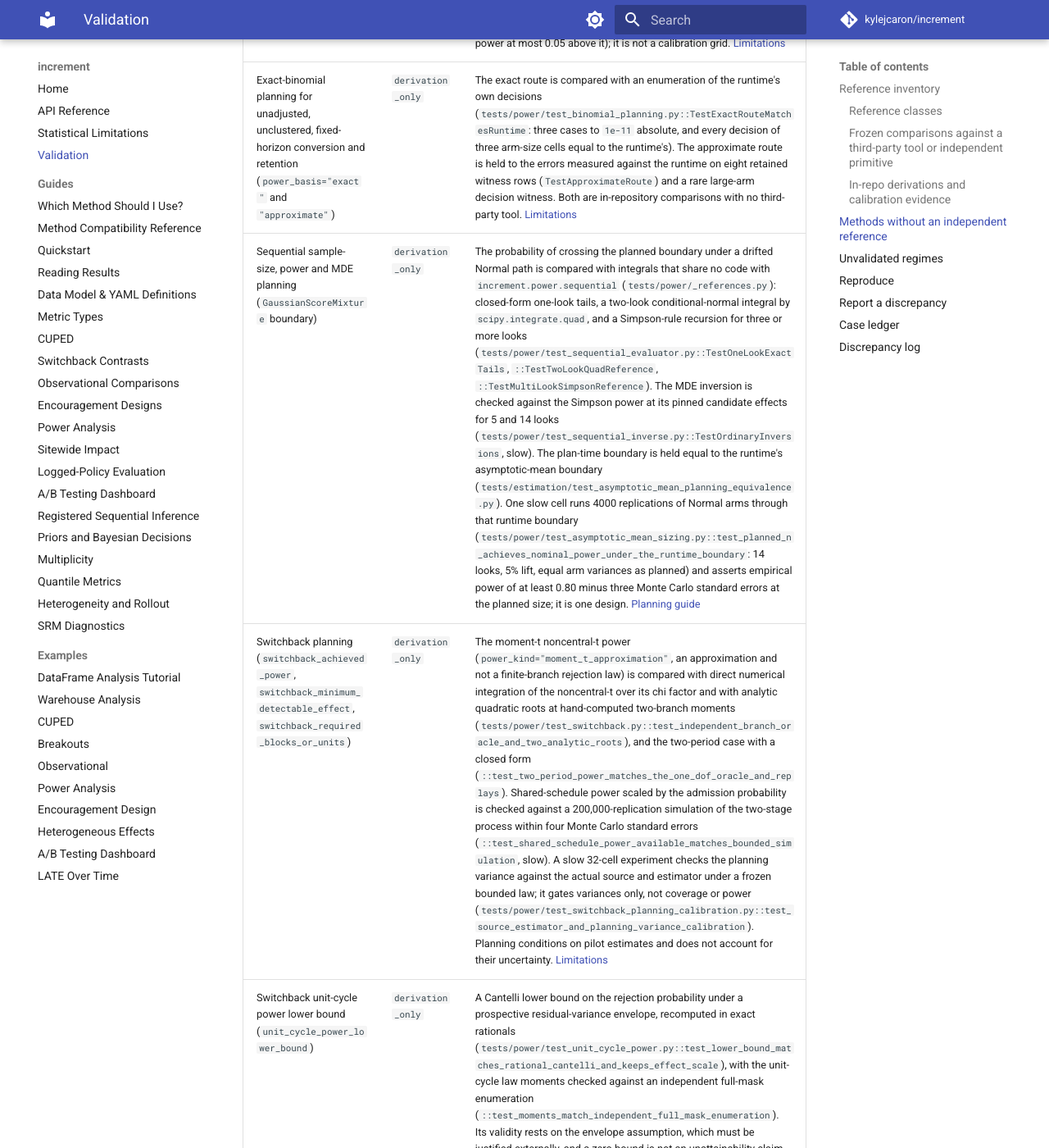
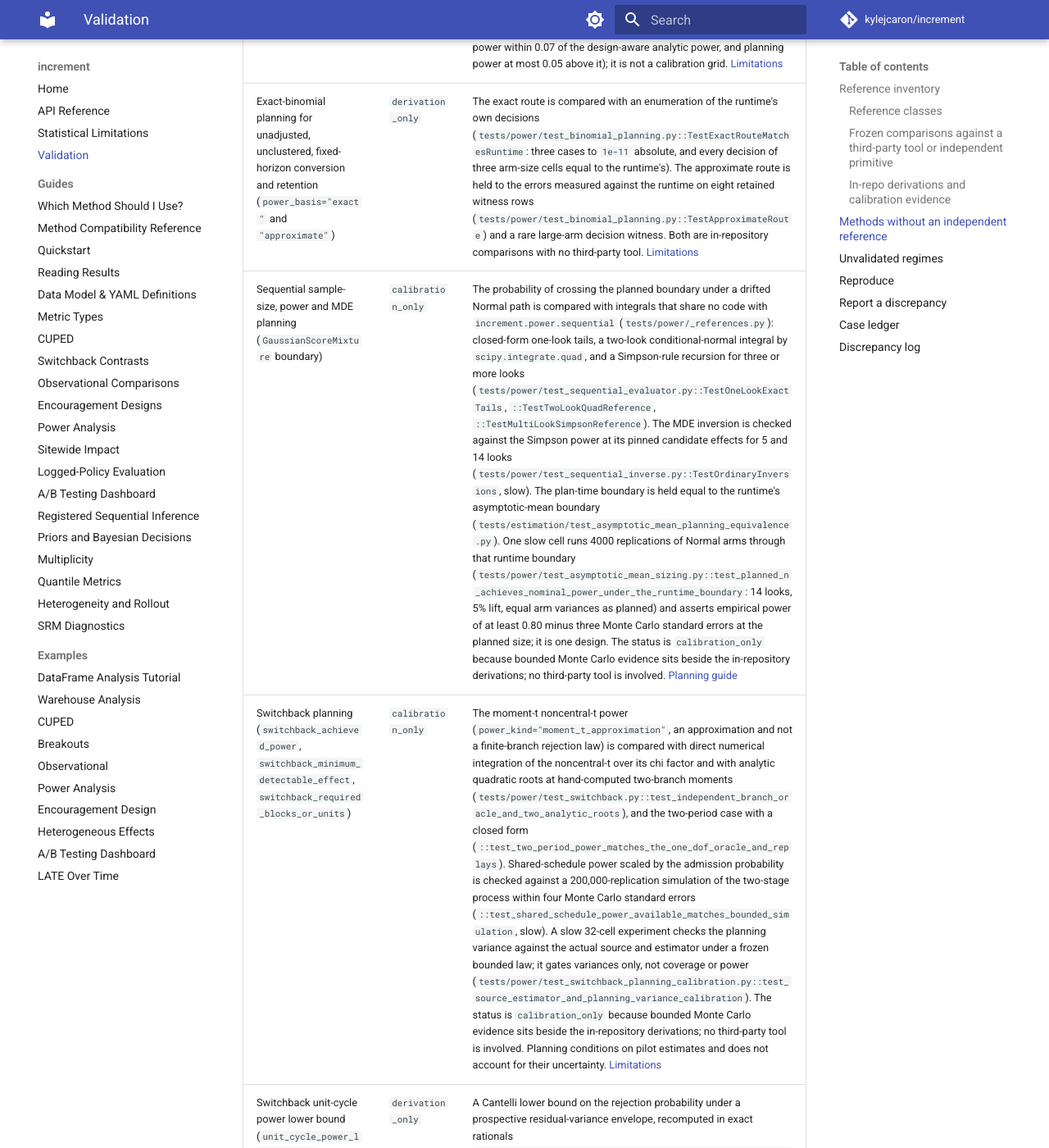
Before and after one commit to kylejcaron/increment, an MkDocs documentation site: the page built from docs/validation.md, in a window 1280 px wide and 1400 px high, scrolled down 10795 px. Shown: the whole window at 82% size. Built offline with MkDocs 1.6.1 and Material for MkDocs 9.7.7, drawn with Linux system fonts in a browser that asks for light colours; comment, search, counter and statistics services are not loaded; some of the changed text lies outside the part shown.

Commit message:
docs: classify planning evidence with Monte Carlo cells as calibration_only and qualify cited selectors

```diff
--- a/docs/validation.md
+++ b/docs/validation.md
@@ -75,8 +75,9 @@ exists beyond the frozen comparisons above.
 ## Methods without an independent reference
 
 Status values: `none_found` (a matched reference was not found or does not match the estimand),
-`derivation_only` (in-repo derivation or enumeration only), `calibration_only` (bounded Monte
-Carlo evidence only), `campaign_pending` (a registered campaign exists and has not been executed).
+`derivation_only` (in-repo derivation or enumeration, with no Monte Carlo evidence),
+`calibration_only` (bounded Monte Carlo evidence, which may accompany in-repo derivations; no
+third-party comparison), `campaign_pending` (a registered campaign exists and has not been executed).
 
 | Method | Status | Basis and where the guarantee is stated |
 |---|---|---|
@@ -93,11 +94,11 @@ Carlo evidence only), `campaign_pending` (a registered campaign exists and has n
 | Switchback unit-cycle t reference | `calibration_only` | An analytic lower bound on the miscoverage of the unit-t pivot in one small-N cell (0.0565 against a nominal 0.05; `tests/simulate/test_unit_cycle_calibration.py::test_corrected_counterexample_and_corrected_envelope`) is a derivation that contradicts nominal coverage there. Two slow parameter-recovery cells run the default independent unit-cycle path end to end (`tests/simulate/test_switchback.py::test_supported_switchback_calibration_is_covered` and `::test_switchback_null_effect_type_i_calibration`: 120 units, 4 cycles, 24 replications each, treatment effects 2.0 and 0.0); each asserts only that unconditional coverage lies between 0.80 and 1.0 and that bias is below 0.15, a weak floor on a small replication count that does not establish nominal coverage. [Limitations](limitations.md#the-switchback-t-reference-is-itself-an-approximation) |
 | Switchback shared-block t reference | `calibration_only` | One slow parameter-recovery cell exercises the shared-schedule block-t path (`tests/simulate/test_switchback.py::test_shared_schedule_block_t_refuses_degenerate_cycle_order_and_recovers_coverage`): 3 units, 6 blocks, `probability_ct=0.8`, 400 replications, null treatment effect. About a quarter of replications realize a single cycle order and are refused (`source.frame.switchback.schedule`); the asserted bound is coverage of at least 0.85 conditional on an interval being produced, a floor and not nominal coverage. No other shared-block cell is inventoried, and the independent unit-cycle calibration cells declare independent Bernoulli unit-cycle orders only. |
 | Fixed-horizon arm sample-size, power and MDE solvers (log-ratio planning model) | `calibration_only` | The planning scale is the log relative lift with a planned variance, whereas `power.t.test` is an additive pooled-variance, equal-allocation calculation; the estimands do not match and no estimator was added to force a match, so no third-party comparison exists. Bounded Monte Carlo evidence is one slow cell (`tests/power/test_calibration.py::TestCalibration::test_power_calibration`: a Negative Binomial count at a 10% lift planned for 0.80 power, 200 replications through the full pipeline, empirical power within 0.07 of the design-aware analytic power, and planning power at most 0.05 above it); it is not a calibration grid. [Limitations](limitations.md#arm-power-planning-depends-on-declared-alternative-arm-variance-shapes) |
-| Exact-binomial planning for unadjusted, unclustered, fixed-horizon conversion and retention (`power_basis="exact"` and `"approximate"`) | `derivation_only` | The exact route is compared with an enumeration of the runtime's own decisions (`tests/power/test_binomial_planning.py::TestExactRouteMatchesRuntime`: three cases to `1e-11` absolute, and every decision of three arm-size cells equal to the runtime's). The approximate route is held to the errors measured against the runtime on eight retained witness rows (`TestApproximateRoute`) and a rare large-arm decision witness. Both are in-repository comparisons with no third-party tool. [Limitations](limitations.md#conversion-planning-matches-the-exact-binomial-decision-only-within-a-budget) |
-| Sequential sample-size, power and MDE planning (`GaussianScoreMixture` boundary) | `derivation_only` | The probability of crossing the planned boundary under a drifted Normal path is compared with integrals that share no code with `increment.power.sequential` (`tests/power/_references.py`): closed-form one-look tails, a two-look conditional-normal integral by `scipy.integrate.quad`, and a Simpson-rule recursion for three or more looks (`tests/power/test_sequential_evaluator.py::TestOneLookExactTails`, `::TestTwoLookQuadReference`, `::TestMultiLookSimpsonReference`). The MDE inversion is checked against the Simpson power at its pinned candidate effects for 5 and 14 looks (`tests/power/test_sequential_inverse.py::TestOrdinaryInversions`, slow). The plan-time boundary is held equal to the runtime's asymptotic-mean boundary (`tests/estimation/test_asymptotic_mean_planning_equivalence.py`). One slow cell runs 4000 replications of Normal arms through that runtime boundary (`tests/power/test_asymptotic_mean_sizing.py::test_planned_n_achieves_nominal_power_under_the_runtime_boundary`: 14 looks, 5% lift, equal arm variances as planned) and asserts empirical power of at least 0.80 minus three Monte Carlo standard errors at the planned size; it is one design. [Planning guide](guides/power-analysis.md#fixed-and-sequential-planning) |
-| Switchback planning (`switchback_achieved_power`, `switchback_minimum_detectable_effect`, `switchback_required_blocks_or_units`) | `derivation_only` | The moment-t noncentral-t power (`power_kind="moment_t_approximation"`, an approximation and not a finite-branch rejection law) is compared with direct numerical integration of the noncentral-t over its chi factor and with analytic quadratic roots at hand-computed two-branch moments (`tests/power/test_switchback.py::test_independent_branch_oracle_and_two_analytic_roots`), and the two-period case with a closed form (`::test_two_period_power_matches_the_one_dof_oracle_and_replays`). Shared-schedule power scaled by the admission probability is checked against a 200,000-replication simulation of the two-stage process within four Monte Carlo standard errors (`::test_shared_schedule_power_available_matches_bounded_simulation`, slow). A slow 32-cell experiment checks the planning variance against the actual source and estimator under a frozen bounded law; it gates variances only, not coverage or power (`tests/power/test_switchback_planning_calibration.py::test_source_estimator_and_planning_variance_calibration`). Planning conditions on pilot estimates and does not account for their uncertainty. [Limitations](limitations.md#switchback-planning-requires-its-own-model) |
+| Exact-binomial planning for unadjusted, unclustered, fixed-horizon conversion and retention (`power_basis="exact"` and `"approximate"`) | `derivation_only` | The exact route is compared with an enumeration of the runtime's own decisions (`tests/power/test_binomial_planning.py::TestExactRouteMatchesRuntime`: three cases to `1e-11` absolute, and every decision of three arm-size cells equal to the runtime's). The approximate route is held to the errors measured against the runtime on eight retained witness rows (`tests/power/test_binomial_planning.py::TestApproximateRoute`) and a rare large-arm decision witness. Both are in-repository comparisons with no third-party tool. [Limitations](limitations.md#conversion-planning-matches-the-exact-binomial-decision-only-within-a-budget) |
+| Sequential sample-size, power and MDE planning (`GaussianScoreMixture` boundary) | `calibration_only` | The probability of crossing the planned boundary under a drifted Normal path is compared with integrals that share no code with `increment.power.sequential` (`tests/power/_references.py`): closed-form one-look tails, a two-look conditional-normal integral by `scipy.integrate.quad`, and a Simpson-rule recursion for three or more looks (`tests/power/test_sequential_evaluator.py::TestOneLookExactTails`, `::TestTwoLookQuadReference`, `::TestMultiLookSimpsonReference`). The MDE inversion is checked against the Simpson power at its pinned candidate effects for 5 and 14 looks (`tests/power/test_sequential_inverse.py::TestOrdinaryInversions`, slow). The plan-time boundary is held equal to the runtime's asymptotic-mean boundary (`tests/estimation/test_asymptotic_mean_planning_equivalence.py`). One slow cell runs 4000 replications of Normal arms through that runtime boundary (`tests/power/test_asymptotic_mean_sizing.py::test_planned_n_achieves_nominal_power_under_the_runtime_boundary`: 14 looks, 5% lift, equal arm variances as planned) and asserts empirical power of at least 0.80 minus three Monte Carlo standard errors at the planned size; it is one design. The status is `calibration_only` because bounded Monte Carlo evidence sits beside the in-repository derivations; no third-party tool is involved. [Planning guide](guides/power-analysis.md#fixed-and-sequential-planning) |
+| Switchback planning (`switchback_achieved_power`, `switchback_minimum_detectable_effect`, `switchback_required_blocks_or_units`) | `calibration_only` | The moment-t noncentral-t power (`power_kind="moment_t_approximation"`, an approximation and not a finite-branch rejection law) is compared with direct numerical integration of the noncentral-t over its chi factor and with analytic quadratic roots at hand-computed two-branch moments (`tests/power/test_switchback.py::test_independent_branch_oracle_and_two_analytic_roots`), and the two-period case with a closed form (`::test_two_period_power_matches_the_one_dof_oracle_and_replays`). Shared-schedule power scaled by the admission probability is checked against a 200,000-replication simulation of the two-stage process within four Monte Carlo standard errors (`::test_shared_schedule_power_available_matches_bounded_simulation`, slow). A slow 32-cell experiment checks the planning variance against the actual source and estimator under a frozen bounded law; it gates variances only, not coverage or power (`tests/power/test_switchback_planning_calibration.py::test_source_estimator_and_planning_variance_calibration`). The status is `calibration_only` because bounded Monte Carlo evidence sits beside the in-repository derivations; no third-party tool is involved. Planning conditions on pilot estimates and does not account for their uncertainty. [Limitations](limitations.md#switchback-planning-requires-its-own-model) |
 | Switchback unit-cycle power lower bound (`unit_cycle_power_lower_bound`) | `derivation_only` | A Cantelli lower bound on the rejection probability under a prospective residual-variance envelope, recomputed in exact rationals (`tests/power/test_unit_cycle_power.py::test_lower_bound_matches_rational_cantelli_and_keeps_effect_scale`), with the unit-cycle law moments checked against an independent full-mask enumeration (`::test_moments_match_independent_full_mask_enumeration`). Its validity rests on the envelope assumption, which must be justified externally, and a zero bound is not an unattainability claim. [Limitations](limitations.md#the-switchback-t-reference-is-itself-an-approximation) |
-| Segment-heterogeneity power (`segment_pairwise_*`, `joint_q_power_fixed`, `joint_q_power_random`) | `calibration_only` | `joint_q_power_fixed` is compared with a 2000-replication simulation at one unequal-variance cell (absolute difference below 0.05, `tests/test_hte_calibration.py::TestPowerSolverCalibration`); `joint_q_power_random` with an 80,000-replication simulation at one cell with an 8-fold variance spread (relative difference below 5%, `tests/power/test_core.py`, `test_random_effects_fixed_effects_agree_on_calibration`), is exact only for equal variances, and its docstring reports up to +12.8% relative error at a 50-fold spread; the pairwise sizing formula is recomputed in closed form and its achieved power is held within one percentage point of the target (`tests/test_hte_calibration.py::test_pairwise_power_non_partition_shares`). [Heterogeneity guide](guides/heterogeneity-and-rollout.md) |
+| Segment-heterogeneity power (`segment_pairwise_*`, `joint_q_power_fixed`, `joint_q_power_random`) | `calibration_only` | `joint_q_power_fixed` is compared with a 2000-replication simulation at one unequal-variance cell (absolute difference below 0.05, `tests/test_hte_calibration.py::TestPowerSolverCalibration`); `joint_q_power_random` with an 80,000-replication simulation at one cell with an 8-fold variance spread (relative difference below 5%, `tests/power/test_core.py::TestJointQPower::test_random_effects_fixed_effects_agree_on_calibration`), is exact only for equal variances, and its docstring reports up to +12.8% relative error at a 50-fold spread; the pairwise sizing formula is recomputed in closed form and its achieved power is held within one percentage point of the target (`tests/test_hte_calibration.py::test_pairwise_power_non_partition_shares`). [Heterogeneity guide](guides/heterogeneity-and-rollout.md) |
 | Off-policy evaluation of logged decisions | `calibration_only` | Fixed-logger coverage cells; adaptive loggers are refused. [Limitations](limitations.md#off-policy-evaluation-of-logged-decisions-is-calibrated-only-under-a-fixed-logger) |
 | Positivity gate and weight diagnostics | `none_found` | A fixed threshold with no weight diagnostics. [Limitations](limitations.md#the-positivity-gate-is-a-fixed-threshold-with-no-weight-diagnostics) |
 | Total, active and retention metric types | `none_found` | No frozen third-party comparison exists for these metric types. [Compatibility](guides/compatibility.md) |
```
